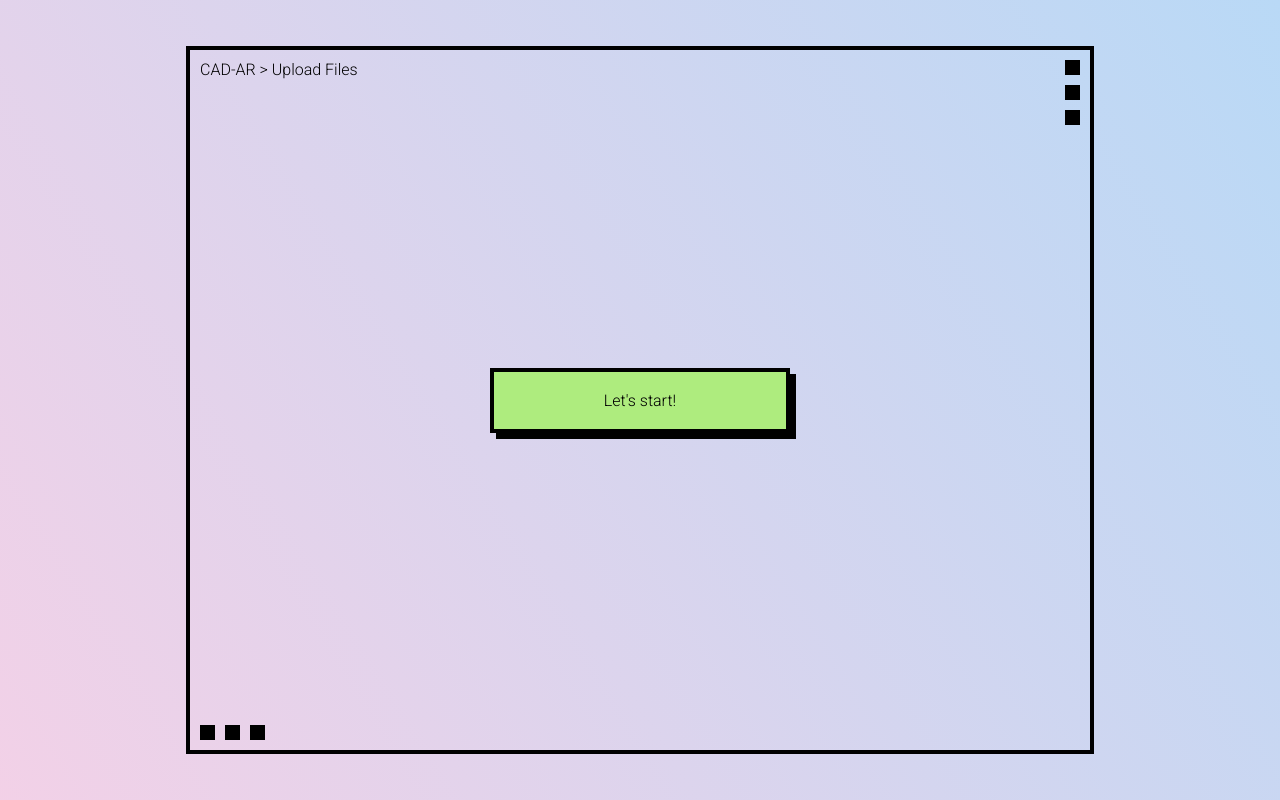
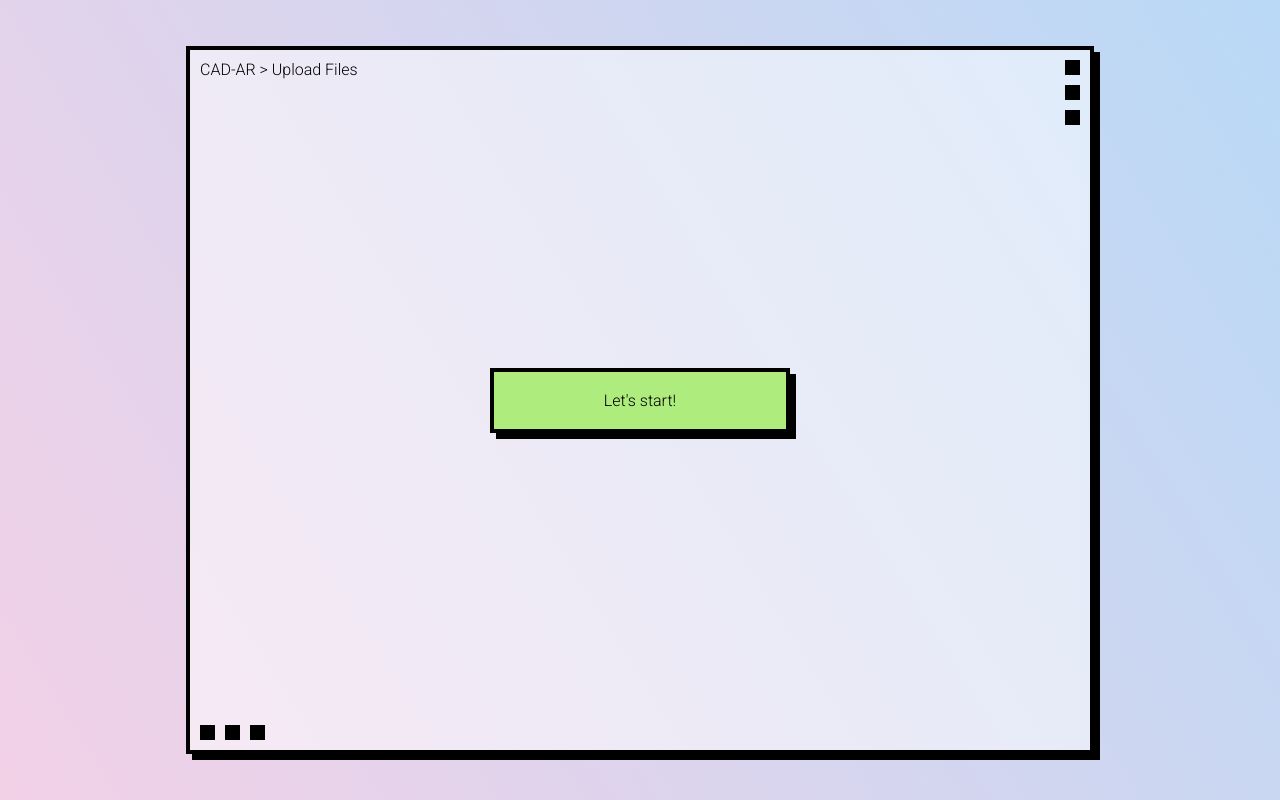
Before and after one commit to DavidTelenko/cad-pd, a React (Create React App) app: page / in a window 1280 px wide. Built offline with nearby package versions, Linux system fonts and the light colour scheme.

Commit message:
new react project - ui

```diff
--- a/src/Styles/App.css
+++ b/src/Styles/App.css
@@ -5,6 +5,9 @@
   align-items: center;
   justify-content: center;
   max-height: 90vh;
+  box-shadow: 6px 6px black;
+  background-color: rgba(255, 255, 255, 0.499);
+  z-index: 100;
 }
 
 @media screen and (min-width: 250px) {
```
